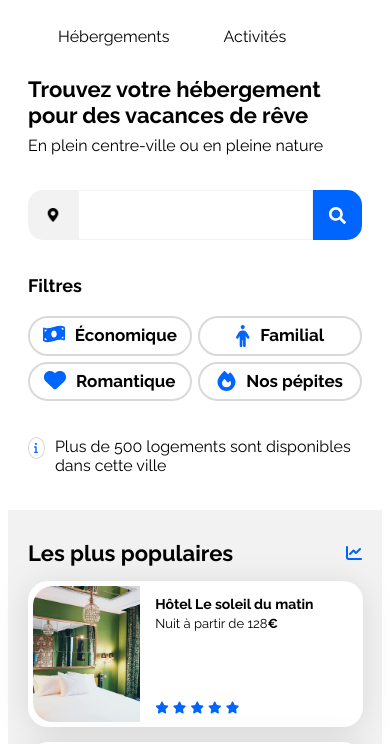
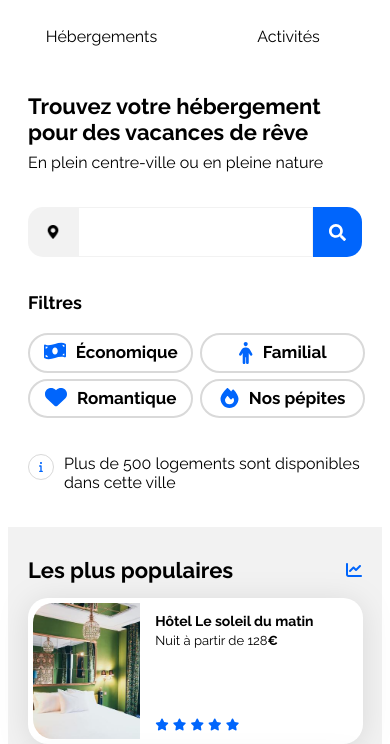
Before and after one commit to CoggOnGit/Booki, a plain HTML site: page bookiDesktop/index.html in a window 390 px wide. Shown: the part 90-834 px from the top of the page. Drawn offline with Linux system fonts and the light colour scheme.

Commit message:
correction css du menu

```diff
--- a/bookiDesktop/style.css
+++ b/bookiDesktop/style.css
@@ -534,17 +534,19 @@ footer {
     .mainlogo {
         margin-top: 30px;
         margin-bottom: 30px;
+    }
 
+    .menu-categorie {
+        display: grid;
+        grid-template-columns: repeat(2, 1fr);
     }
 
 
-
     .menuTexte {
-        width: 384px !important;
         margin: 0px;
-        justify-content: center;
-
-        margin-left: 50px;
+        text-align: center;
+        padding-bottom: 15px;
+        border-bottom: 2px solid white;
     }
 
     .menuTexte:hover {
@@ -593,6 +595,7 @@ footer {
         font-size: 14px;
         width: 162px;
         padding: 2%;
+        min-width: 148px;
 
     }
 
@@ -607,6 +610,13 @@ footer {
     .informations {
         margin-bottom: 0px;
         margin-top: 30px;
+    }
+
+    .cercle-info {
+        border-radius: 50%;
+        border: 1px solid #D9D9D9;
+        min-width: 24px !important;
+        height: 24px !important;
     }
 
     /****** Hebergements ***********/
@@ -624,9 +634,12 @@ footer {
         display: block;
     }
 
+    .hebergements-cards .card {
+        background-color: rgba(255, 255, 255, 0);
+    }
+
     .hebergements-rows a article {
         filter: drop-shadow(0px 3px 15px rgba(0, 0, 0, 0.1)) !important;
-        background-color: #ffffff;
         border-radius: 20px 20px 20px 20px;
         border: 5px solid #FFFFFF;
     }
```
